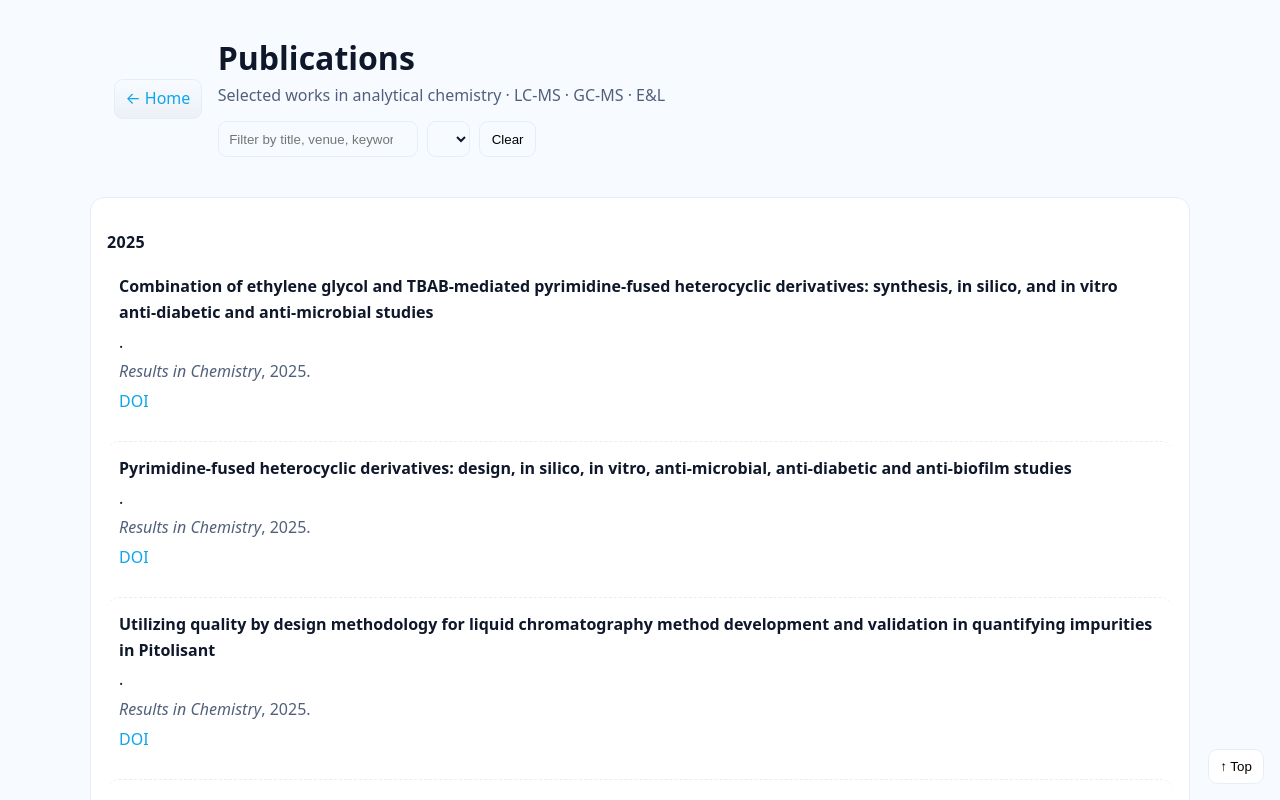
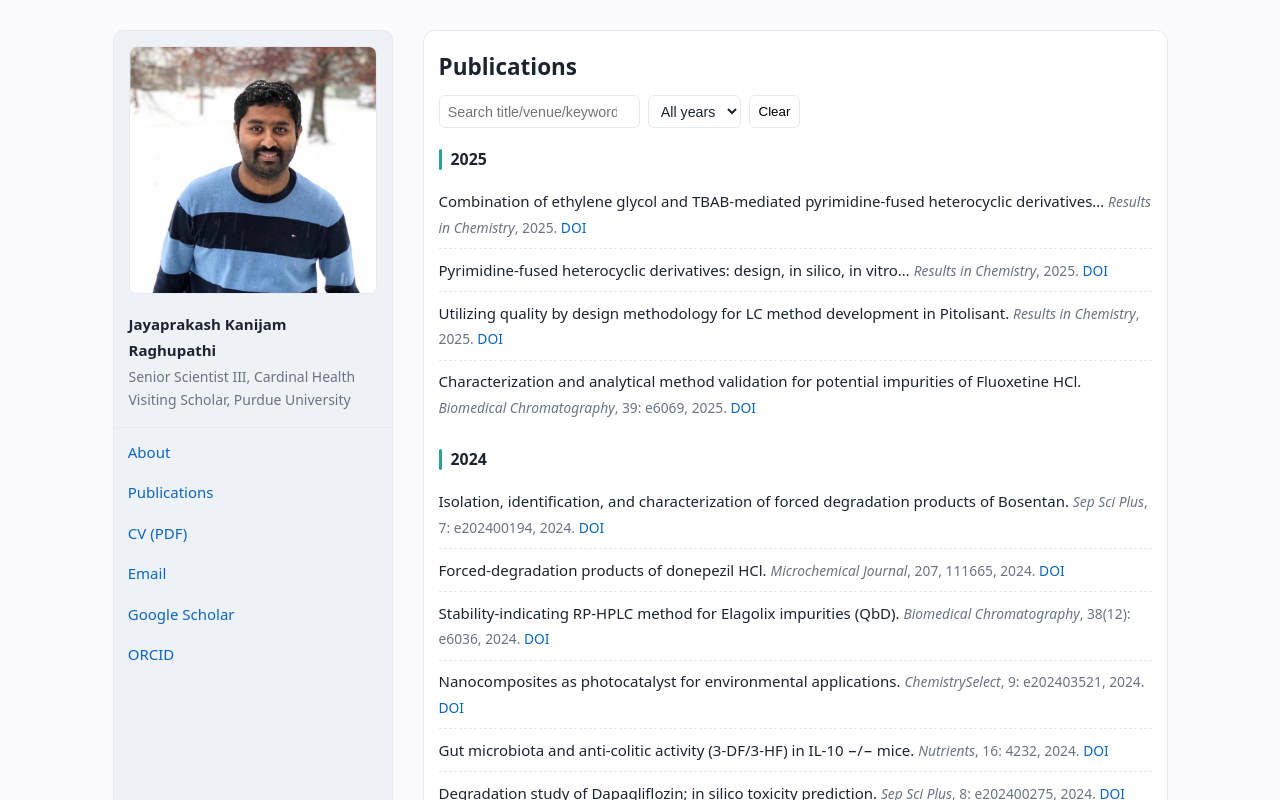
Before and after one commit to Anusha3127/jayaprakashkanijam.github.io, a plain HTML site: page publications.html in a window 1280 px wide. Both pictures are taken after a click on the button "Clear". Shown: the top 800 px of the page. Drawn offline with Linux system fonts and the light colour scheme.

Commit message:
Update publications page with new title and styles

```diff
--- a/publications.html
+++ b/publications.html
@@ -3,189 +3,123 @@
 <head>
   <meta charset="utf-8" />
   <meta name="viewport" content="width=device-width, initial-scale=1" />
-  <title>Publications — Analytical Chemistry & Mass Spectrometry</title>
-  <meta name="description" content="Peer‑reviewed publications and works in progress in LC‑MS, GC‑MS, E&L, impurity profiling, and regulatory methods." />
+  <title>Publications — Jayaprakash Kanijam Raghupathi</title>
+  <meta name="description" content="Publications in analytical chemistry (LC–MS, GC–MS), E&L, impurity profiling, and regulatory methods." />
   <link rel="icon" href="favicon.ico" />
   <meta name="color-scheme" content="light dark" />
   <style>
-    :root{ --bg:#0b0f14; --fg:#e6eef6; --muted:#9fb0c3; --card:#111823; --border:#1e2a39; --brand:#7dd3fc; --accent:#a78bfa; --maxw:1100px; }
-    @media (prefers-color-scheme: light){ :root{ --bg:#f7fbff; --fg:#0f172a; --muted:#51607a; --card:#ffffff; --border:#e5eef7; --brand:#0ea5e9; --accent:#6d28d9; } }
-    *{ box-sizing:border-box }
-    html,body{ margin:0; padding:0; background:var(--bg); color:var(--fg); font:16px/1.6 system-ui,-apple-system,Segoe UI,Roboto,Helvetica,Arial }
-    a{ color:var(--brand); text-decoration:none }
-    a:hover{ text-decoration:underline }
-    header,main,footer{ max-width:var(--maxw); margin:0 auto; padding:1.5rem }
+    :root{ --bg:#fbfbfd; --fg:#1b2430; --muted:#6a7382; --link:#0a66c2; --card:#ffffff; --border:#e7e9ef; --rail:#eef2f7; --accent:#2aa198; --maxw:1100px; --railw:280px; }
+    @media (prefers-color-scheme: dark){ :root{ --bg:#0e1116; --fg:#e6ecf3; --muted:#9aa7bb; --link:#86b7ff; --card:#10151b; --border:#1e2530; --rail:#121821; --accent:#79e6d7; } }
+    *{box-sizing:border-box}
+    html,body{margin:0;background:var(--bg);color:var(--fg);font:15px/1.7 system-ui,-apple-system,Segoe UI,Roboto,Helvetica,Arial}
+    a{color:var(--link);text-decoration:none}
+    a:hover{text-decoration:underline}
+    .wrap{max-width:var(--maxw);margin:0 auto;display:grid;grid-template-columns:var(--railw) 1fr;gap:2rem;padding:2rem 1.5rem}
 
-    /* Top bar */
-    header{ display:flex; gap:1rem; align-items:center; flex-wrap:wrap }
-    .home{ padding:.4rem .65rem; border:1px solid var(--border); border-radius:.55rem; background:linear-gradient(180deg,rgba(255,255,255,.03),rgba(0,0,0,.04)) }
-    h1{ margin:.5rem 0 0; font-size:clamp(1.6rem,1.2rem+1.4vw,2.2rem) }
-    .byline{ color:var(--muted) }
+    .rail{background:var(--rail);border:1px solid var(--border);border-radius:10px;overflow:hidden}
+    .rail .profile{padding:1rem}
+    .rail .headshot{width:100%;aspect-ratio:1/1;border-radius:8px;border:1px solid var(--border);object-fit:cover;background:var(--card)}
+    .rail .name{margin:.7rem 0 .1rem;font-weight:700}
+    .rail .role{margin:0;color:var(--muted);font-size:.93rem}
+    .rail nav{border-top:1px solid var(--border)}
+    .rail nav ul{list-style:none;margin:0;padding:.3rem}
+    .rail nav a{display:block;padding:.5rem .65rem;border-radius:6px}
+    .rail nav a:hover{background:rgba(0,0,0,.03)}
+    @media (prefers-color-scheme: dark){ .rail nav a:hover{background:rgba(255,255,255,.04)} }
 
-    /* Controls */
-    .controls{ display:flex; flex-wrap:wrap; gap:.6rem; margin:.75rem 0 1rem }
-    input[type="search"], select{ padding:.55rem .65rem; border:1px solid var(--border); border-radius:.55rem; background:transparent; color:var(--fg) }
-    .clear{ padding:.5rem .7rem; border:1px solid var(--border); border-radius:.55rem; background:transparent }
+    main{min-width:0}
+    .card{background:var(--card);border:1px solid var(--border);border-radius:12px;padding:1rem}
+    h1{margin:.1rem 0 .6rem;font-size:1.5rem}
+    h2{margin:1.2rem 0 .5rem;font-size:1.06rem;position:relative;padding-left:.8rem}
+    h2::before{content:"";position:absolute;left:0;top:.2rem;bottom:.2rem;width:3px;background:var(--accent);border-radius:2px}
+    .controls{display:flex;flex-wrap:wrap;gap:.5rem;margin:.6rem 0 1rem}
+    input[type="search"],select{padding:.45rem .55rem;border:1px solid var(--border);border-radius:6px;background:transparent;color:inherit;font-size:.95rem}
+    .clear{padding:.42rem .6rem;border:1px solid var(--border);border-radius:6px;background:transparent}
 
-    /* List */
-    .card{ background:var(--card); border:1px solid var(--border); border-radius:14px; padding:1rem }
-    .year{ margin:1rem 0 .4rem; font-weight:700; letter-spacing:.02em }
-    .publist{ list-style:none; padding:0; margin:0 }
-    .pub{ display:grid; gap:.25rem; padding:.75rem; border-radius:.75rem }
-    .pub + .pub{ border-top:1px dashed var(--border); padding-top:.9rem; margin-top:.9rem }
-    .title{ font-weight:600 }
-    .venue{ color:var(--muted) }
+    .publist{list-style:none;margin:0;padding:0}
+    .pub{padding:.55rem 0}
+    .pub + .pub{border-top:1px dashed var(--border)}
+    .venue{color:var(--muted);font-size:.92rem}
 
-    /* Footer */
-    footer{ color:var(--muted); border-top:1px solid var(--border); text-align:center }
-
-    /* Back to top */
-    .topbtn{ position:fixed; right:1rem; bottom:1rem; padding:.55rem .7rem; border:1px solid var(--border); border-radius:.6rem; background:var(--card) }
+    footer{max-width:var(--maxw);margin:0 auto;border-top:1px solid var(--border);padding:1rem 1.5rem;color:var(--muted);font-size:.9rem}
+    @media (max-width:900px){ .wrap{grid-template-columns:1fr} }
   </style>
 </head>
 <body>
-  <header>
-    <a class="home" href="index.html" aria-label="Back to Home">← Home</a>
-    <div>
+  <div class="wrap">
+    <aside class="rail" aria-label="Profile and navigation">
+      <div class="profile">
+        <img class="headshot" src="headshot.jpg" alt="Portrait of Jayaprakash Kanijam Raghupathi" />
+        <div class="name">Jayaprakash Kanijam Raghupathi</div>
+        <p class="role">Senior Scientist III, Cardinal Health<br/>Visiting Scholar, Purdue University</p>
+      </div>
+      <nav>
+        <ul>
+          <li><a href="index.html">About</a></li>
+          <li><a href="publications.html">Publications</a></li>
+          <li><a href="cv.pdf">CV (PDF)</a></li>
+          <li><a href="mailto:jayaprakash.kanijamraghupathi@cardinalhealth.com">Email</a></li>
+          <li><a href="https://scholar.google.com/citations?user=o3peOigAAAAJ&hl=en">Google Scholar</a></li>
+          <li><a href="https://orcid.org/0009-0005-7313-6472">ORCID</a></li>
+        </ul>
+      </nav>
+    </aside>
+
+    <main>
+      <section class="card">
         <h1>Publications</h1>
-      <div class="byline">Selected works in analytical chemistry · LC‑MS · GC‑MS · E&L</div>
         <div class="controls">
-        <input id="q" type="search" placeholder="Filter by title, venue, keyword…" aria-label="Filter publications" />
-        <select id="year">
+          <input id="q" type="search" placeholder="Search title/venue/keyword…" aria-label="Filter publications" />
+          <select id="year" aria-label="Filter by year">
             <option value="">All years</option>
             <option>2025</option>
             <option>2024</option>
           </select>
           <button class="clear" id="clear">Clear</button>
         </div>
-    </div>
-  </header>
 
-  <main class="card">
-    <div class="year">2025</div>
+        <h2>2025</h2>
         <ul class="publist">
-      <li class="pub" data-year="2025">
-        <span class="title">Combination of ethylene glycol and TBAB‑mediated pyrimidine‑fused heterocyclic derivatives: synthesis, in silico, and in vitro anti‑diabetic and anti‑microbial studies</span>.
-        <span class="venue"><em>Results in Chemistry</em>, 2025.</span>
-        <a href="https://doi.org/10.1016/j.rechem.2025.102082">DOI</a>
-      </li>
-      <li class="pub" data-year="2025">
-        <span class="title">Pyrimidine‑fused heterocyclic derivatives: design, in silico, in vitro, anti‑microbial, anti‑diabetic and anti‑biofilm studies</span>.
-        <span class="venue"><em>Results in Chemistry</em>, 2025.</span>
-        <a href="https://doi.org/10.1016/j.rechem.2025.102106">DOI</a>
-      </li>
-      <li class="pub" data-year="2025">
-        <span class="title">Utilizing quality by design methodology for liquid chromatography method development and validation in quantifying impurities in Pitolisant</span>.
-        <span class="venue"><em>Results in Chemistry</em>, 2025.</span>
-        <a href="https://doi.org/10.1016/j.rechem.2025.102350">DOI</a>
-      </li>
-      <li class="pub" data-year="2025">
-        <span class="title">Characterization and analytical method validation for potential impurities of Fluoxetine HCl</span>.
-        <span class="venue"><em>Biomedical Chromatography</em>, 39: e6069, 2025.</span>
-        <a href="https://doi.org/10.1002/bmc.6069">DOI</a>
-      </li>
+          <li class="pub" data-year="2025">Combination of ethylene glycol and TBAB‑mediated pyrimidine‑fused heterocyclic derivatives… <span class="venue"><em>Results in Chemistry</em>, 2025. <a href="https://doi.org/10.1016/j.rechem.2025.102082">DOI</a></span></li>
+          <li class="pub" data-year="2025">Pyrimidine‑fused heterocyclic derivatives: design, in silico, in vitro… <span class="venue"><em>Results in Chemistry</em>, 2025. <a href="https://doi.org/10.1016/j.rechem.2025.102106">DOI</a></span></li>
+          <li class="pub" data-year="2025">Utilizing quality by design methodology for LC method development in Pitolisant. <span class="venue"><em>Results in Chemistry</em>, 2025. <a href="https://doi.org/10.1016/j.rechem.2025.102350">DOI</a></span></li>
+          <li class="pub" data-year="2025">Characterization and analytical method validation for potential impurities of Fluoxetine HCl. <span class="venue"><em>Biomedical Chromatography</em>, 39: e6069, 2025. <a href="https://doi.org/10.1002/bmc.6069">DOI</a></span></li>
         </ul>
 
-    <div class="year">2024</div>
+        <h2>2024</h2>
         <ul class="publist">
-      <li class="pub" data-year="2024">
-        <span class="title">Isolation, identification, and characterization of forced degradation products of Bosentan</span>.
-        <span class="venue"><em>Sep Sci Plus</em>, 7: e202400194, 2024.</span>
-        <a href="https://doi.org/10.1002/sscp.202400194">DOI</a>
-      </li>
-      <li class="pub" data-year="2024">
-        <span class="title">Utilizing cutting‑edge analytical techniques for identification, isolation, and structural characterization of donepezil HCl forced degradation products</span>.
-        <span class="venue"><em>Microchemical Journal</em>, 207, 111665, 2024.</span>
-        <a href="https://doi.org/10.1016/j.microc.2024.111665">DOI</a>
-      </li>
-      <li class="pub" data-year="2024">
-        <span class="title">Stability‑indicating RP‑HPLC method development and validation for quantification of impurities in Elagolix: robustness by QbD</span>.
-        <span class="venue"><em>Biomedical Chromatography</em>, 38(12): e6036, 2024.</span>
-        <a href="https://doi.org/10.1002/bmc.6036">DOI</a>
-      </li>
-      <li class="pub" data-year="2024">
-        <span class="title">Nanocomposites as photocatalyst for environmental applications: a review</span>.
-        <span class="venue"><em>ChemistrySelect</em>, 9: e202403521, 2024.</span>
-        <a href="https://doi.org/10.1002/slct.202403521">DOI</a>
-      </li>
-      <li class="pub" data-year="2024">
-        <span class="title">Composition of human‑associated gut microbiota determines 3‑DF and 3‑HF anti‑colitic activity in IL‑10 −/− mice</span>.
-        <span class="venue"><em>Nutrients</em>, 16: 4232, 2024.</span>
-        <a href="https://doi.org/10.3390/nu16234232">DOI</a>
-      </li>
-      <li class="pub" data-year="2024">
-        <span class="title">Degradation study of Dapagliflozin: structural characterization of Dapagliflozin and its degradation products with in silico toxicity prediction</span>.
-        <span class="venue"><em>Sep Sci Plus</em>, 8: e202400275, 2024.</span>
-        <a href="https://doi.org/10.1002/sscp.202400275">DOI</a>
-      </li>
-      <li class="pub" data-year="2024">
-        <span class="title">Design, synthesis, and biological evaluation of novel heterocyclic derivatives of 2,4‑thiazolidine‑dione as anti‑cancer agents</span>.
-        <span class="venue"><em>Applied Research</em>, e202400176, 2024.</span>
-        <a href="https://doi.org/10.1002/appl.202400176">DOI</a>
-      </li>
-      <li class="pub" data-year="2024">
-        <span class="title">Development of LC/LC‑MS method for estimation of impurities in anti‑HIV drug (Bictegravir) using AQbD</span>.
-        <span class="venue"><em>Chinese Journal of Analytical Chemistry</em>, 2024.</span>
-        <a href="https://doi.org/10.1016/j.cjac.2024.100469">DOI</a>
-      </li>
-      <li class="pub" data-year="2024">
-        <span class="title">QbD‑driven RP‑HPLC method development and validation for impurity analysis of Elexacaftor with LC‑MS/MS‑based degradant identification</span>.
-        <span class="venue"><em>ACS Omega</em>, 2024.</span>
-        <a href="https://pubs.acs.org/doi/10.1021/acsomega.4c10834">DOI</a>
-      </li>
+          <li class="pub" data-year="2024">Isolation, identification, and characterization of forced degradation products of Bosentan. <span class="venue"><em>Sep Sci Plus</em>, 7: e202400194, 2024. <a href="https://doi.org/10.1002/sscp.202400194">DOI</a></span></li>
+          <li class="pub" data-year="2024">Forced‑degradation products of donepezil HCl. <span class="venue"><em>Microchemical Journal</em>, 207, 111665, 2024. <a href="https://doi.org/10.1016/j.microc.2024.111665">DOI</a></span></li>
+          <li class="pub" data-year="2024">Stability‑indicating RP‑HPLC method for Elagolix impurities (QbD). <span class="venue"><em>Biomedical Chromatography</em>, 38(12): e6036, 2024. <a href="https://doi.org/10.1002/bmc.6036">DOI</a></span></li>
+          <li class="pub" data-year="2024">Nanocomposites as photocatalyst for environmental applications. <span class="venue"><em>ChemistrySelect</em>, 9: e202403521, 2024. <a href="https://doi.org/10.1002/slct.202403521">DOI</a></span></li>
+          <li class="pub" data-year="2024">Gut microbiota and anti‑colitic activity (3‑DF/3‑HF) in IL‑10 −/− mice. <span class="venue"><em>Nutrients</em>, 16: 4232, 2024. <a href="https://doi.org/10.3390/nu16234232">DOI</a></span></li>
+          <li class="pub" data-year="2024">Degradation study of Dapagliflozin; in silico toxicity prediction. <span class="venue"><em>Sep Sci Plus</em>, 8: e202400275, 2024. <a href="https://doi.org/10.1002/sscp.202400275">DOI</a></span></li>
+          <li class="pub" data-year="2024">2,4‑thiazolidine‑dione derivatives as anti‑cancer agents. <span class="venue"><em>Applied Research</em>, e202400176, 2024. <a href="https://doi.org/10.1002/appl.202400176">DOI</a></span></li>
+          <li class="pub" data-year="2024">LC/LC‑MS impurities method for Bictegravir (AQbD). <span class="venue"><em>Chinese Journal of Analytical Chemistry</em>, 2024. <a href="https://doi.org/10.1016/j.cjac.2024.100469">DOI</a></span></li>
+          <li class="pub" data-year="2024">QbD RP‑HPLC for Elexacaftor; LC‑MS/MS degradant ID. <span class="venue"><em>ACS Omega</em>, 2024. <a href="https://pubs.acs.org/doi/10.1021/acsomega.4c10834">DOI</a></span></li>
         </ul>
 
-    <h2 style="margin-top:1.4rem">Under Review / In Progress</h2>
+        <h2>Under review / In progress</h2>
         <ul class="publist">
-      <li class="pub">
-        <span class="title">Analytical method development and validation for primary, secondary, and conjugated bile acids in BSA using ESI LC‑MS</span> — developed at Purdue University (with Dr. Lavanya Reddivari); under review.
-      </li>
-      <li class="pub">
-        <span class="title">Quantification of Vitamin D in food and biological samples</span> — method development across diverse matrices.
-      </li>
-      <li class="pub">
-        <span class="title">Isoflavone profiling in clinical and nutritional studies</span> — quantification of daidzein, equol, genistein in serum.
-      </li>
-      <li class="pub">
-        <span class="title">Comparative bile acid estimation in multiple serum types</span> — cross‑species metabolic variations.
-      </li>
+          <li class="pub">Bile acids in BSA via ESI LC–MS — Purdue (with Dr. Lavanya Reddivari); under review.</li>
+          <li class="pub">Quantification of Vitamin D in food & biological samples.</li>
+          <li class="pub">Isoflavone profiling (daidzein, equol, genistein) in serum.</li>
+          <li class="pub">Comparative bile acid estimation across serum types.</li>
         </ul>
+      </section>
     </main>
+  </div>
 
   <footer>
-    © <span id="year"></span> <!-- Scientist Name --> · <a href="index.html">Back to Home</a>
+    © <span id="y"></span> Jayaprakash Kanijam Raghupathi · <a href="index.html">Back to Home</a>
   </footer>
 
-  <button class="topbtn" id="topbtn" aria-label="Back to top">↑ Top</button>
-
   <script>
-    // Year
-    document.getElementById('year').textContent = new Date().getFullYear();
-
-    // Filtering by query + year
-    const q = document.getElementById('q');
-    const y = document.getElementById('year');
-    const clear = document.getElementById('clear');
-    const pubs = Array.from(document.querySelectorAll('.pub'));
-
-    function applyFilter(){
-      const term = (q.value || '').toLowerCase();
-      const year = y.value;
-      pubs.forEach(li => {
-        const text = li.textContent.toLowerCase();
-        const passYear = !year || (li.dataset.year === year);
-        const passText = !term || text.includes(term);
-        li.style.display = (passYear && passText) ? '' : 'none';
-      });
-    }
-
-    q.addEventListener('input', applyFilter);
-    y.addEventListener('change', applyFilter);
-    clear.addEventListener('click', ()=>{ q.value=''; y.value=''; applyFilter(); });
-
-    // Back to top
-    const topbtn = document.getElementById('topbtn');
-    topbtn.addEventListener('click', ()=> window.scrollTo({top:0, behavior:'smooth'}));
+    document.getElementById('y').textContent=new Date().getFullYear();
+    const q=document.getElementById('q'), ysel=document.getElementById('year'), clr=document.getElementById('clear');
+    const pubs=[...document.querySelectorAll('.pub')];
+    function apply(){ const t=(q.value||'').toLowerCase(), yr=ysel.value; pubs.forEach(li=>{ const text=li.textContent.toLowerCase(); const okY=!yr||li.dataset.year===yr; const okT=!t||text.includes(t); li.style.display=(okY&&okT)?'':'none';}); }
+    q.addEventListener('input',apply); ysel.addEventListener('change',apply); clr.addEventListener('click',()=>{q.value=''; ysel.value=''; apply();});
   </script>
 </body>
 </html>
```
Lines whose indentation alone changed are shown as unchanged.
